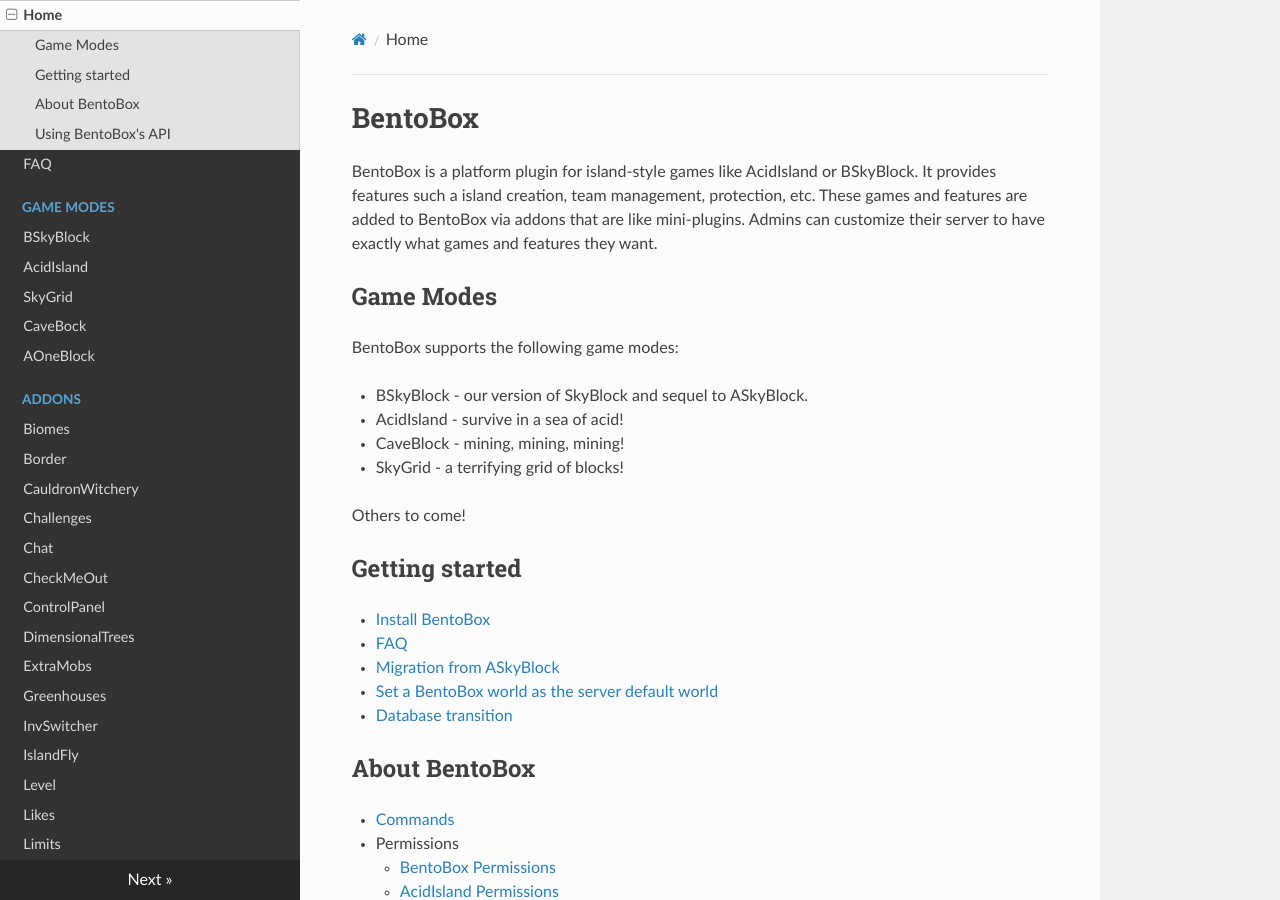
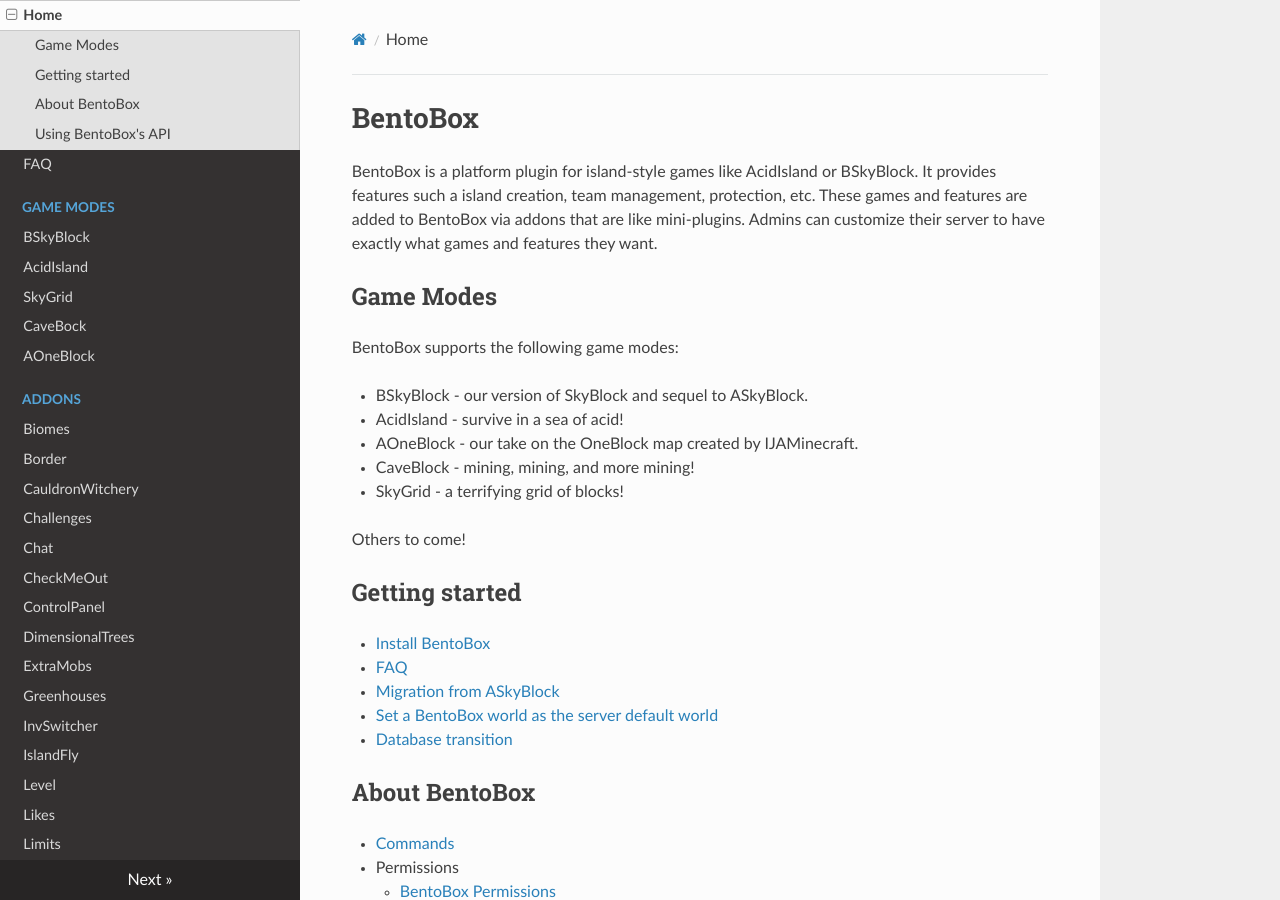
Before and after one commit to BentoBoxWorld/docs, an MkDocs documentation site: the page built from docs/index.md, in a window 1280 px wide and 900 px high. Built offline with MkDocs 1.6.1, drawn with Linux system fonts in a browser that asks for light colours; nearby versions of some CDN libraries.

Commit message:
Added AOneBlock to gamemode list (#6)

```diff
--- a/docs/index.md
+++ b/docs/index.md
@@ -8,8 +8,10 @@
 
 - BSkyBlock - our version of SkyBlock and sequel to ASkyBlock.
 - AcidIsland - survive in a sea of acid!
-- CaveBlock - mining, mining, mining!
+- AOneBlock - our take on the OneBlock map created by IJAMinecraft.
+- CaveBlock - mining, mining, and more mining!
 - SkyGrid - a terrifying grid of blocks!
+
 
 Others to come!
 
```
